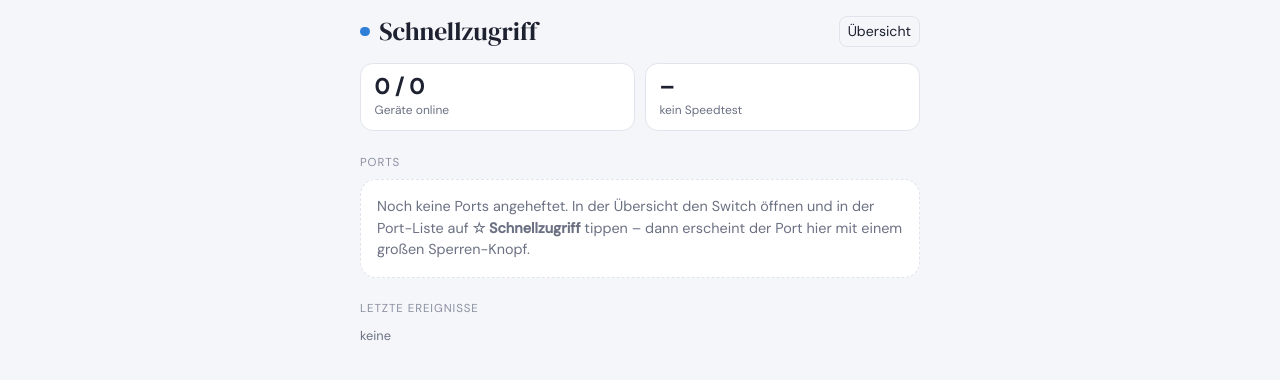
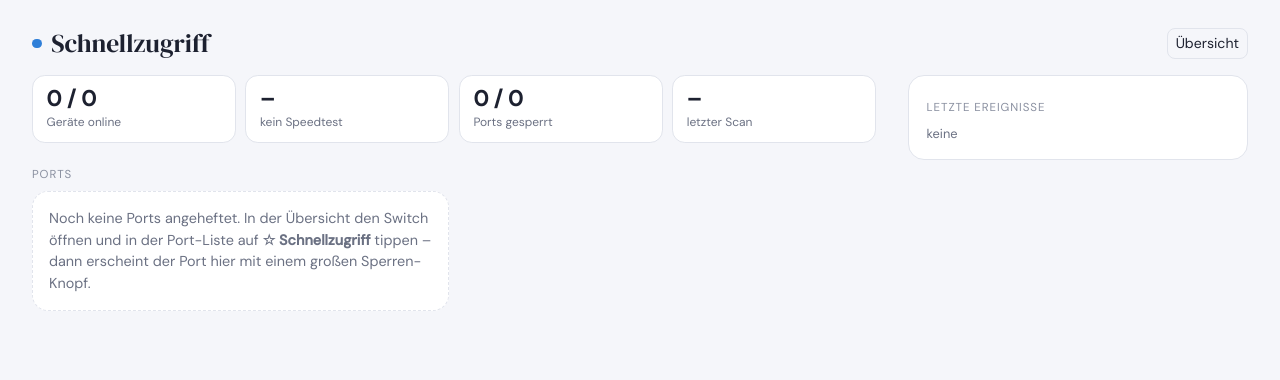
Before and after one commit to theMagicKnight/netmon, a PHP site: page /schnell.php in a window 1280 px wide. Shown: the top 380 px of the page. Run offline with PHP 8.4, Linux system fonts and the light colour scheme; the visitor is signed in with stand-in values (Sample User, id 1); data that the repository does not hold is empty.

Commit message:
Add files via upload

```diff
--- a/netmon/assets/app.css
+++ b/netmon/assets/app.css
@@ -564,3 +564,18 @@ h1, h2, h3, .brand, .modal-title, .page-title, .stat-card .value { font-family:
 .port-strip i.locked { background: transparent; box-shadow: inset 0 0 0 1.5px var(--nm-offline); }
 .rj.locked .rj-jack { outline: 1.5px solid var(--nm-offline); outline-offset: 1px; }
 .rj.locked .led, .rj.locked .led2 { background: transparent; box-shadow: none; animation: none; }
+
+/* Aktionen je Port: kleine Knöpfe in einer Zeile */
+.port-acts { display: flex; flex-wrap: wrap; gap: .3rem; margin-top: .3rem; }
+.port-act { font-size: .72rem; line-height: 1; padding: .3rem .5rem; border-radius: 999px; border: 1px solid var(--nm-btn-border);
+  background: var(--nm-btn); color: var(--bs-secondary-color); white-space: nowrap; }
+.port-act:hover { color: var(--bs-body-color); border-color: color-mix(in srgb, var(--nm-accent) 45%, var(--nm-btn-border)); }
+.port-act:disabled { opacity: .5; }
+.port-act.is-lock { color: var(--nm-offline); border-color: color-mix(in srgb, var(--nm-offline) 40%, var(--nm-btn-border)); }
+.port-act.is-unlock { color: #fff; background: var(--nm-online); border-color: var(--nm-online); }
+.port-act.is-pinned { color: var(--nm-warn); border-color: color-mix(in srgb, var(--nm-warn) 45%, var(--nm-btn-border)); }
+/* PC mit Maus: Port-Knöpfe erst beim Überfahren der Zeile – gesperrte/angeheftete bleiben sichtbar */
+@media (hover: hover) and (pointer: fine) {
+  .port-table .port-act { opacity: 0; transition: opacity .12s; }
+  .port-table tr:hover .port-act, .port-table .port-act:focus-visible, .port-table .port-act.is-unlock, .port-table .port-act.is-pinned { opacity: 1; }
+}
--- a/netmon/schnell.php
+++ b/netmon/schnell.php
@@ -61,6 +61,21 @@ $nm = ['role' => $me['role'], 'csrf' => csrf_token()];
     .q-msg { position: fixed; left: 16px; right: 16px; bottom: calc(16px + env(safe-area-inset-bottom)); max-width: 528px; margin: 0 auto;
              background: var(--nm-surface); border: 1px solid var(--bs-border-color); border-radius: .8rem; padding: .7rem 1rem; display: none; }
     .q-msg.show { display: block; }
+    #qPorts { display: grid; grid-template-columns: 1fr; gap: .6rem; }
+    #qPorts .q-port { margin-bottom: 0; }
+    .q-side .q-sec:first-child { margin-top: 1.4rem; }
+    /* PC: breiter, Ports als Kacheln nebeneinander, rechts eine Spalte mit LEDs und Ereignissen */
+    @media (min-width: 992px) {
+      body { padding: 28px 32px; }
+      .q-wrap { max-width: 1240px; }
+      .q-grid { display: grid; grid-template-columns: minmax(0, 1fr) 340px; gap: 2rem; align-items: start; }
+      .q-stats { grid-template-columns: repeat(4, 1fr); }
+      #qPorts { grid-template-columns: repeat(auto-fill, minmax(330px, 1fr)); }
+      .q-side { position: sticky; top: 28px; background: var(--nm-surface); border: 1px solid var(--bs-border-color);
+                border-radius: 1rem; padding: 0 1.1rem 1rem; }
+      .q-side .q-row .q-btn { min-height: 2.6rem; }
+      .q-msg { left: auto; right: 32px; bottom: 28px; width: 360px; }
+    }
   </style>
 </head>
 <body>
@@ -70,11 +85,15 @@ $nm = ['role' => $me['role'], 'csrf' => csrf_token()];
     <a class="btn btn-ghost btn-sm" href="./">Übersicht</a>
   </div>
 
+  <div class="q-grid">
+  <div>
   <div class="q-stats" id="qStats"></div>
 
   <div class="q-sec">Ports</div>
   <div id="qPorts"></div>
+  </div>
 
+  <aside class="q-side">
   <div id="qLedBox">
     <div class="q-sec">Switch-LEDs</div>
     <div class="q-row">
@@ -86,6 +105,8 @@ $nm = ['role' => $me['role'], 'csrf' => csrf_token()];
 
   <div class="q-sec">Letzte Ereignisse</div>
   <div id="qEvents"></div>
+  </aside>
+  </div>
 </div>
 <div class="q-msg" id="qMsg"></div>
 
@@ -116,7 +137,9 @@ function render() {
   $('#qStats').innerHTML = `
     <div class="q-stat"><div class="v">${st.online} / ${st.total}</div><div class="l">Geräte online${st.new24h ? ` · ${st.new24h} neu` : ''}</div></div>
     <div class="q-stat"><div class="v">${sp && !sp.error ? `↓ ${Math.round(sp.download_mbps)}` : '–'}</div>
-      <div class="l">${sp && !sp.error ? `↑ ${Math.round(sp.upload_mbps)} Mbit/s · ${Math.round(sp.ping_ms)} ms` : 'kein Speedtest'}</div></div>`;
+      <div class="l">${sp && !sp.error ? `↑ ${Math.round(sp.upload_mbps)} Mbit/s · ${Math.round(sp.ping_ms)} ms` : 'kein Speedtest'}</div></div>
+    <div class="q-stat d-none d-lg-block"><div class="v">${data.ports.filter((p) => p.off).length} / ${data.ports.length}</div><div class="l">Ports gesperrt</div></div>
+    <div class="q-stat d-none d-lg-block"><div class="v">${st.scan ? hhmm(st.scan.started_at) : '–'}</div><div class="l">letzter Scan${st.scan ? ` · ${st.scan.hosts_up} Geräte` : ''}</div></div>`;
 
   $('#qPorts').innerHTML = data.ports.length ? data.ports.map((p, i) => {
     const name = p.who.length ? p.who.join(', ') : p.desc || `Port ${p.p}`;
```
Also changed, not shown: netmon/assets/app.js (+6 -6 lines), CHANGELOG.md, 1 other file.
